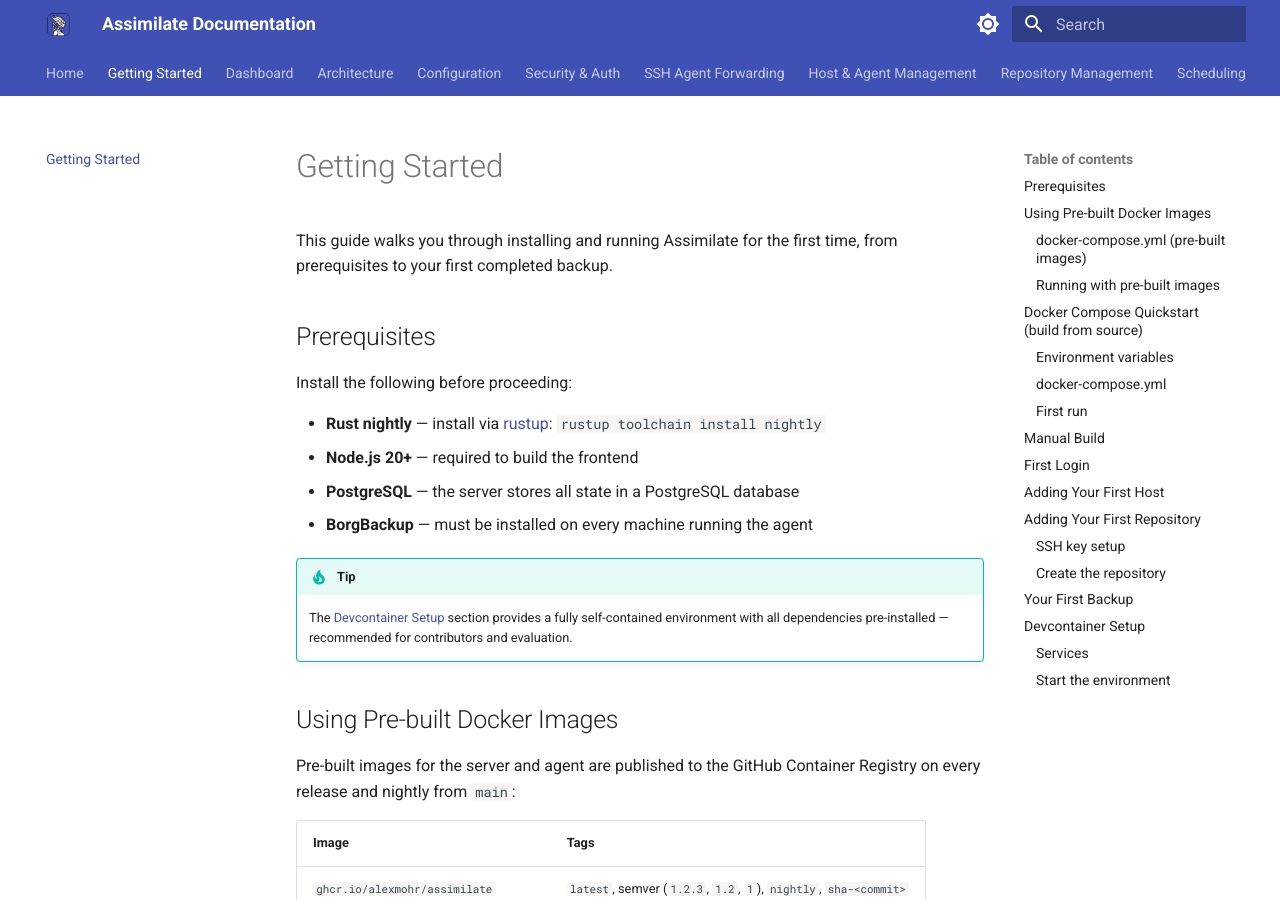
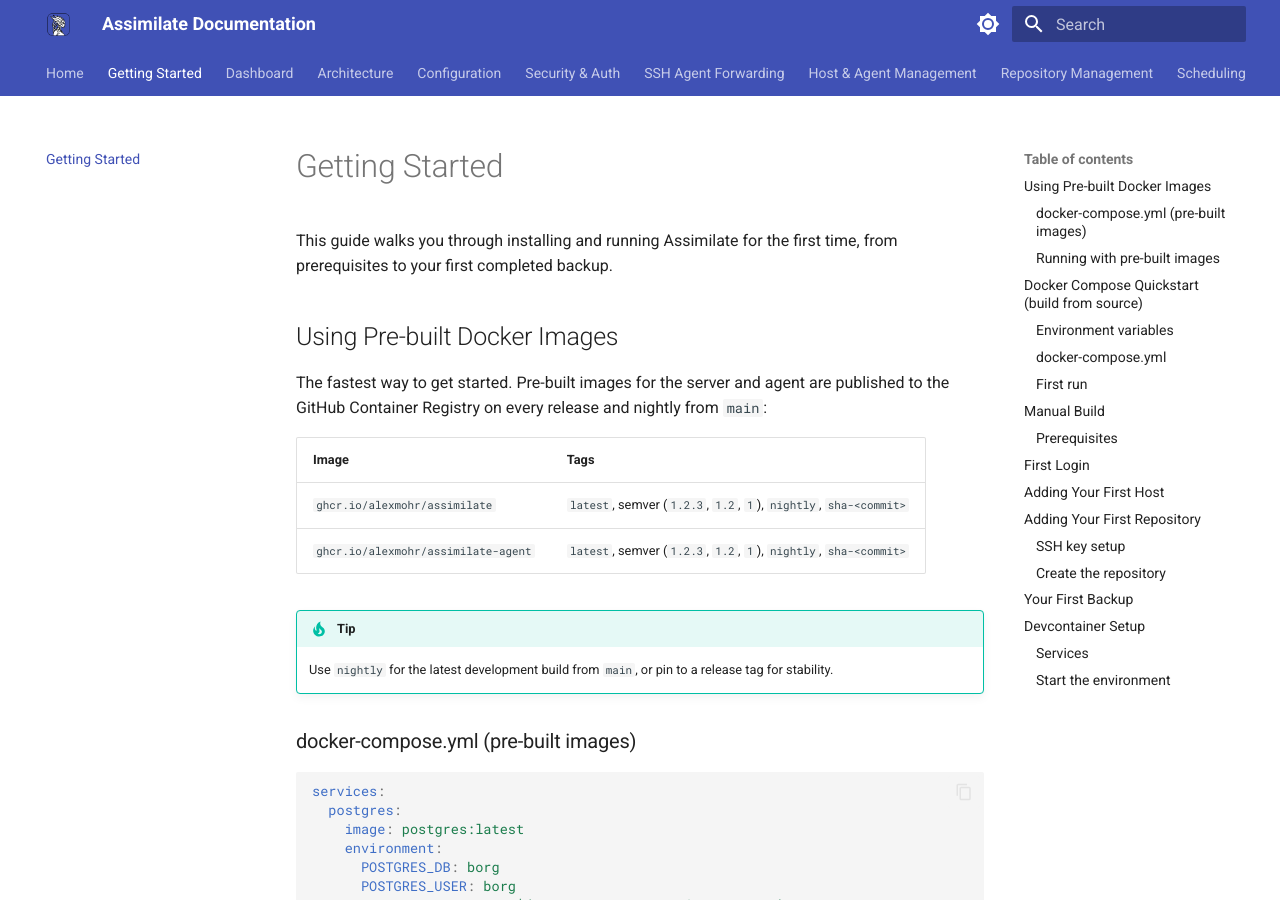
Before and after one commit to alexmohr/assimilate, an MkDocs documentation site: the page built from docs/getting-started.md, in a window 1280 px wide and 900 px high. Built offline with MkDocs 1.6.1 and Material for MkDocs 9.7.7, drawn with Linux system fonts in a browser that asks for light colours; some of the changed text lies outside the part shown.

Commit message:
fix(site): update product page with fair comparison and real screenshot
- Replace fake CSS mockup hero with actual dashboard.png screenshot
- Fix comparison table: add BBS column, correct BorgUI capabilities
- Add 'No FUSE/SSHFS mounts required' differentiator row
- Fix Docker image name (assimilate, not assimilate-server)
- Align quickstart with docs (credentials, healthcheck, ssh_keys volume)
- Fix Docs link (was /docs/ which 404s on GitHub Pages)
- Rewrite vs. descriptions to be accurate about competitor features
- Reorder getting-started.md: Docker pre-built images first

```diff
--- a/docs/getting-started.md
+++ b/docs/getting-started.md
@@ -2,21 +2,9 @@
 
 This guide walks you through installing and running Assimilate for the first time, from prerequisites to your first completed backup.
 
-## Prerequisites
-
-Install the following before proceeding:
-
-- **Rust nightly** — install via [rustup](https://rustup.rs/): `rustup toolchain install nightly`
-- **Node.js 20+** — required to build the frontend
-- **PostgreSQL** — the server stores all state in a PostgreSQL database
-- **BorgBackup** — must be installed on every machine running the agent
-
-!!! tip
-    The [Devcontainer Setup](#devcontainer-setup) section provides a fully self-contained environment with all dependencies pre-installed — recommended for contributors and evaluation.
-
 ## Using Pre-built Docker Images
 
-Pre-built images for the server and agent are published to the GitHub Container Registry on every release and nightly from `main`:
+The fastest way to get started. Pre-built images for the server and agent are published to the GitHub Container Registry on every release and nightly from `main`:
 
 | Image | Tags |
 |---|---|
```
Also changed, not shown: other parts of docs/getting-started.md (+12 -0 lines), site/dashboard.png (added), site/index.html, site/style.css, 1 other file.
